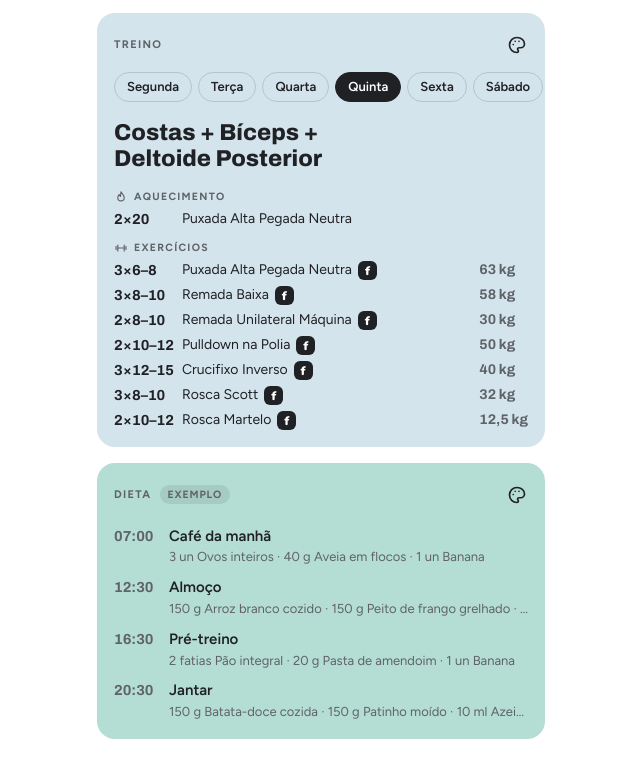
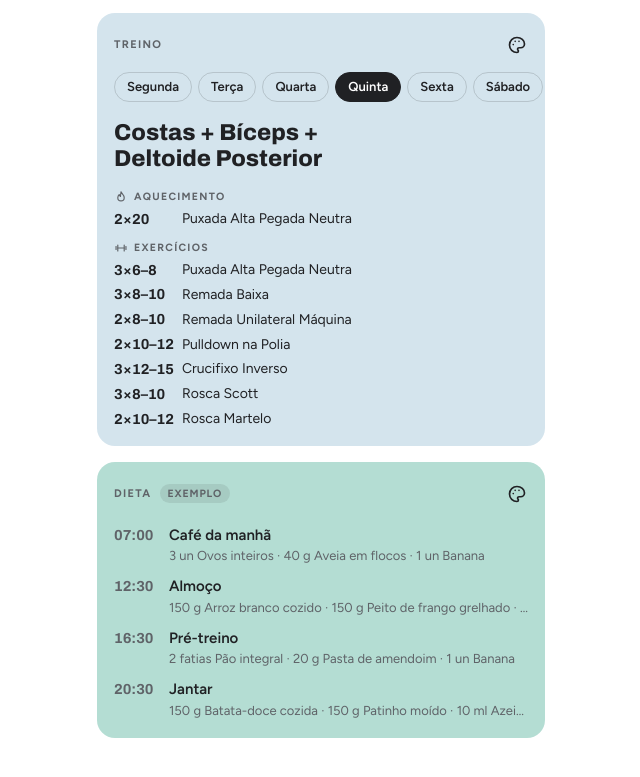
Before and after one commit to Qu4dr4d0/ficha-treino, a plain HTML site: page docs/index.html in a window 1280 px wide. Shown: the part 89-866 px from the top of the page, without its empty margins (319-959 px from the left). Drawn offline with nearby package versions, Linux system fonts and the light colour scheme.

Commit message:
Card do treino mostra só esquema e nome
Remove as técnicas e a carga da lista de exercícios no card da tela
inicial; esses detalhes continuam na tela do treino.

Co-Authored-By: Claude Opus 5.5 <noreply@anthropic.com>
Claude-Session: https://claude.ai/code/session_015aGiHgSE1wk2cFrNakZjXM

```diff
--- a/docs/index.html
+++ b/docs/index.html
@@ -109,7 +109,7 @@ ul{list-style:none}
 .card-body{display:flex;flex-direction:column;gap:18px;cursor:pointer;border-radius:12px}
 .card-title{font-family:var(--font-num);font-stretch:88%;font-weight:800;font-size:23px;line-height:1.12;text-wrap:balance}
 .card-sub{font-size:13px;color:var(--fg2);margin-top:3px}
-.pv-grid{display:grid;grid-template-columns:max-content minmax(0,1fr) auto;column-gap:8px;row-gap:6px;align-items:center;font-size:14px;line-height:1.3}
+.pv-grid{display:grid;grid-template-columns:max-content minmax(0,1fr);column-gap:8px;row-gap:6px;align-items:center;font-size:14px;line-height:1.3}
 .pv{display:contents}
 .pv-label{grid-column:1/-1;display:flex;align-items:center;gap:6px;font-size:10.5px;font-weight:700;letter-spacing:.12em;text-transform:uppercase;color:var(--fg2);margin-top:6px}
 .pv-label:first-child{margin-top:0}
@@ -725,11 +725,10 @@ function ExMeta({ e, live }) {
 }
 
 /* ================= home ================= */
-function PvRow({ e, ts }) {
+function PvRow({ e }) {
   return html`<span class="pv">
     <span class="pv-s num">${scheme(e)}</span>
-    <span class="pv-nt"><span class="pv-n">${e.name}</span><${Tqs} ts=${ts} xs /></span>
-    <span class="pv-w num">${e.last.w != null ? fmtNum(e.last.w) + ' kg' : ''}</span>
+    <span class="pv-n">${e.name}</span>
   </span>`;
 }
 
@@ -765,8 +764,8 @@ function WorkoutCard({ w }) {
     <div class="card-body" ...${tap(open)}>
       <h2 class="card-title">${w.title || 'Treino sem nome'}</h2>
       ${allEx(w).length > 0 && html`<div class="pv-grid">
-        ${w.warmup.length > 0 && html`<span class="pv-label">${I.flame()}Aquecimento</span>${w.warmup.map((e) => html`<${PvRow} key=${e.id} e=${e} ts=${techsOf(data, e)} />`)}`}
-        ${w.main.length > 0 && html`<span class="pv-label">${I.dumbbell()}Exercícios</span>${w.main.map((e) => html`<${PvRow} key=${e.id} e=${e} ts=${techsOf(data, e)} />`)}`}
+        ${w.warmup.length > 0 && html`<span class="pv-label">${I.flame()}Aquecimento</span>${w.warmup.map((e) => html`<${PvRow} key=${e.id} e=${e} />`)}`}
+        ${w.main.length > 0 && html`<span class="pv-label">${I.dumbbell()}Exercícios</span>${w.main.map((e) => html`<${PvRow} key=${e.id} e=${e} />`)}`}
       </div>`}
       ${w.cardio.length > 0 && html`<div class="pv-cardio">${I.pulse()}<span><b class="num">${w.cardio.map((k) => k.min + ' min').join(' + ')}</b> · ${w.cardio.map((k) => k.desc).join(', ')}</span></div>`}
       ${!allEx(w).length && !w.cardio.length && html`<p class="mut">Sem exercícios ainda. Abra para montar.</p>`}
--- a/docs/sw.js
+++ b/docs/sw.js
@@ -1,6 +1,6 @@
 // Service worker do Ficha: guarda o app no aparelho para abrir sem internet.
 // A versão é gerada pelo tools/build.py a partir do conteúdo dos arquivos.
-const VERSION = 'f8c552948f';
+const VERSION = '877a0779e3';
 const SHELL = `ficha-shell-${VERSION}`;
 const FONTS = 'ficha-fonts';
 const FILES = ['./', './index.html', './manifest.webmanifest', './vendor/htm-preact-3.1.1.js', './icons/icon-192.png', './icons/icon-512.png'];
```
Also changed, not shown: src/app.html (+5 -6 lines).
